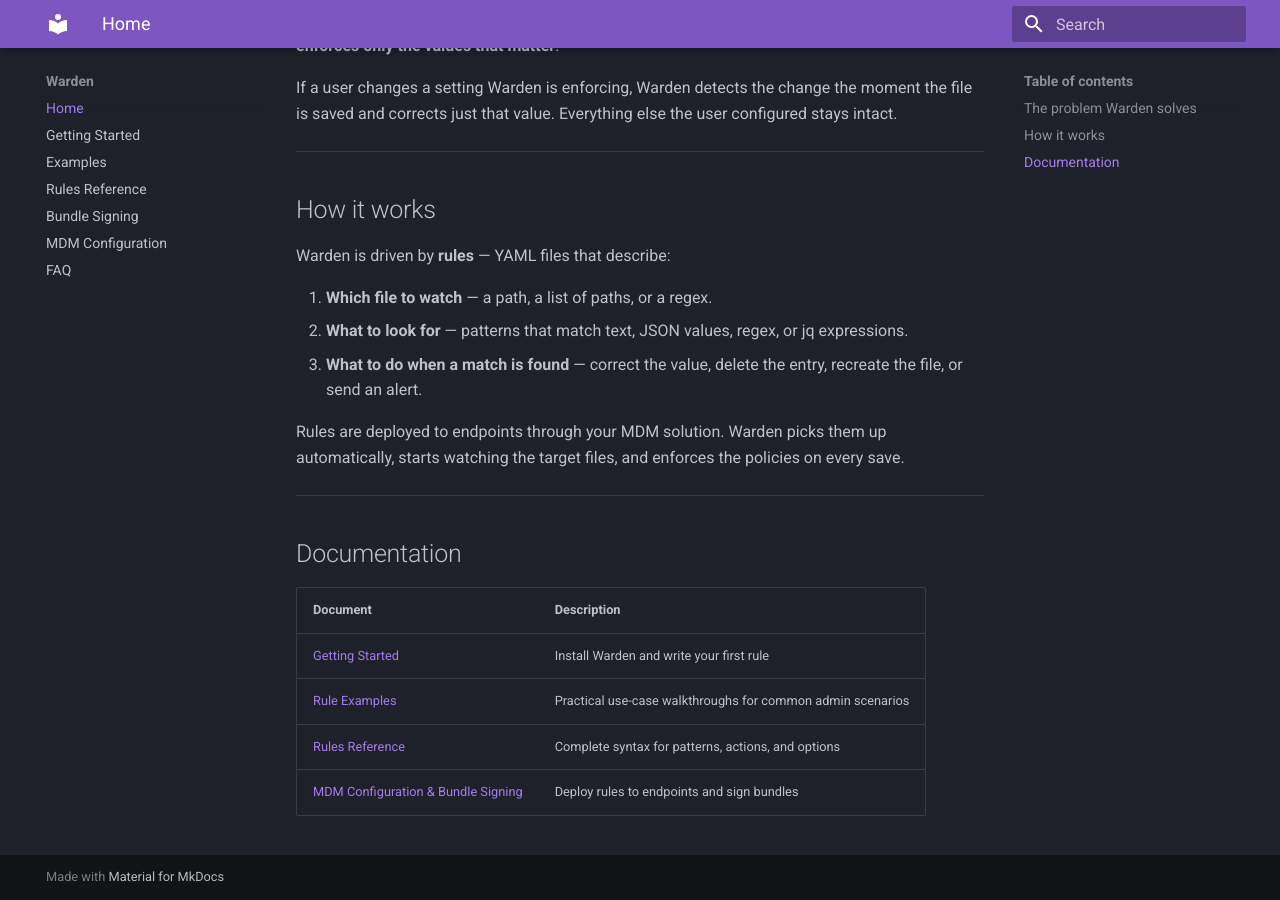
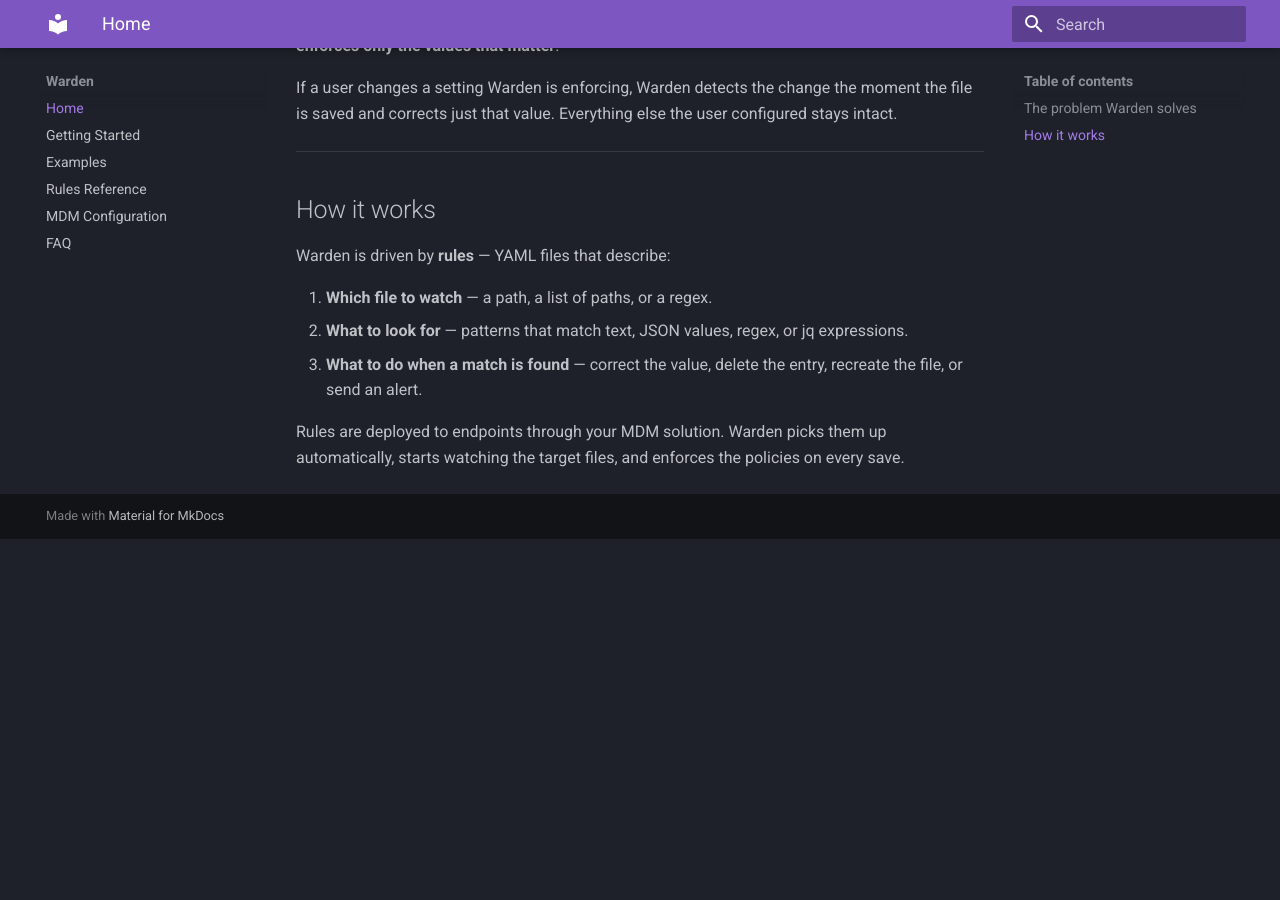
Before and after one commit to luisfontes19/warden, an MkDocs documentation site: the page built from docs/index.md, in a window 1280 px wide and 900 px high, scrolled down 652 px. Built offline with MkDocs 1.6.1 and Material for MkDocs 9.7.7, drawn with Linux system fonts in a browser that asks for light colours; after the commit the page ends 1191 px from its top, so only the background shows below that.

Commit message:
Fix docs

```diff
--- a/docs/index.md
+++ b/docs/index.md
@@ -28,14 +28,3 @@
 3. **What to do when a match is found** — correct the value, delete the entry, recreate the file, or send an alert.
 
 Rules are deployed to endpoints through your MDM solution. Warden picks them up automatically, starts watching the target files, and enforces the policies on every save.
-
----
-
-## Documentation
-
-| Document | Description |
-|---|---|
-| [Getting Started](tutorial.md) | Install Warden and write your first rule |
-| [Rule Examples](examples.md) | Practical use-case walkthroughs for common admin scenarios |
-| [Rules Reference](rules.md) | Complete syntax for patterns, actions, and options |
-| [MDM Configuration & Bundle Signing](mdm.md) | Deploy rules to endpoints and sign bundles |
--- a/mkdocs.yml
+++ b/mkdocs.yml
@@ -15,11 +15,10 @@
 
 nav:
   - Home: index.md
-  - Getting Started: tutorial.md
+  - Getting Started: getting_started.md
   - Examples: examples.md
-  - Rules Reference: rules.md
-  - Bundle Signing: bundle.md
-  - MDM Configuration: mdm.md
+  - Rules Reference: rules_reference.md
+  - MDM Configuration: mdm_configuration.md
   - FAQ: faq.md
 
 markdown_extensions:
```
Also changed, not shown: docs/examples.md (+2 -2 lines), docs/getting_started.md (renamed from docs/tutorial.md, +6 -6 lines), docs/mdm_configuration.md (renamed from docs/mdm.md, +2 -2 lines), docs/rules_reference.md (renamed from docs/rules.md).
